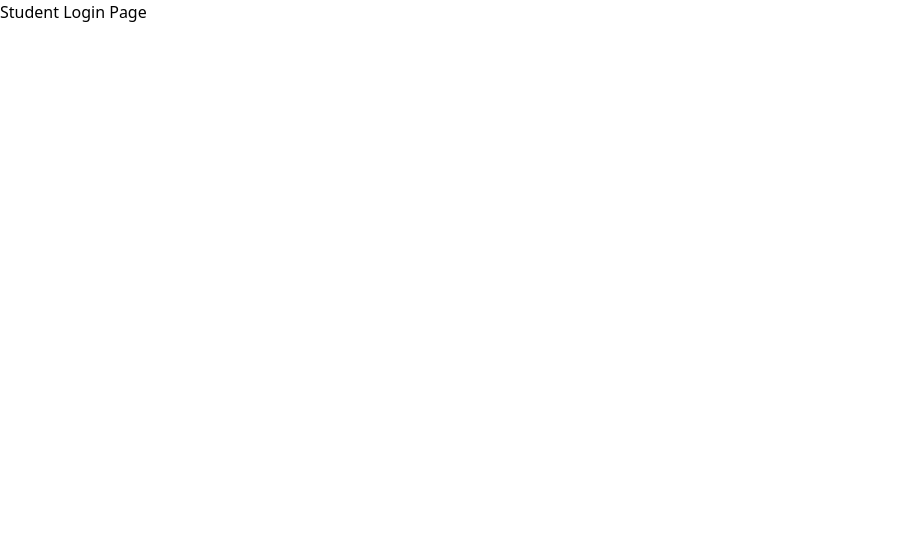
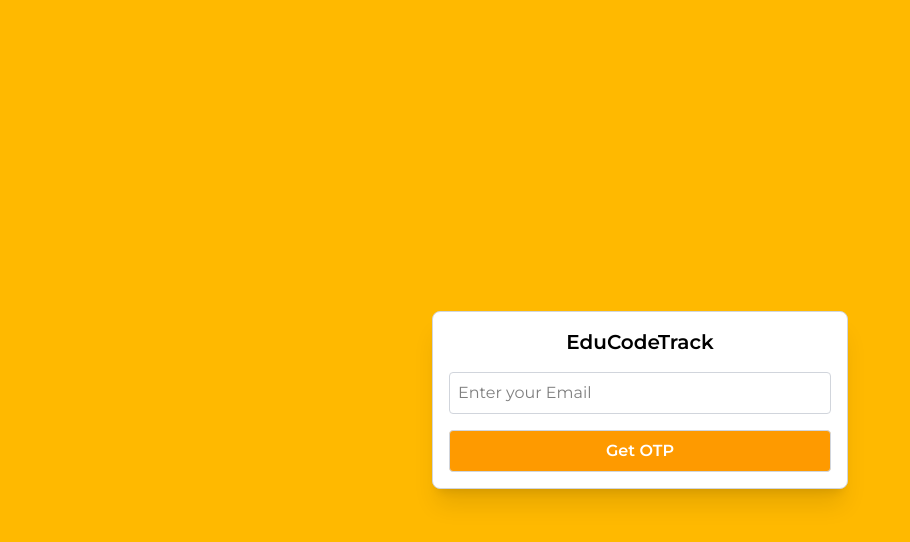
Before and after one commit to majestymewtwo/react-educodetrack, a React (Vite) app: page /student/login in a window 1280 px wide. Shown: the top 542 px of the page, without its empty margins (0-910 px from the left). Built offline with nearby package versions, Linux system fonts and the light colour scheme.

Commit message:
student login initial ui setup

```diff
--- a/index.html
+++ b/index.html
@@ -5,6 +5,12 @@
         <link rel="icon" type="image/svg+xml" href="/vite.svg" />
         <meta name="viewport" content="width=device-width, initial-scale=1.0" />
         <title>EduCodeTrack</title>
+        <link rel="preconnect" href="https://fonts.googleapis.com" />
+        <link rel="preconnect" href="https://fonts.gstatic.com" crossorigin />
+        <link
+            href="https://fonts.googleapis.com/css2?family=Montserrat:ital,wght@0,100..900;1,100..900&display=swap"
+            rel="stylesheet"
+        />
     </head>
     <body>
         <div id="root"></div>
--- a/src/index.css
+++ b/src/index.css
@@ -1 +1,5 @@
 @import "tailwindcss";
+
+body {
+    font-family: "Montserrat", sans-serif;
+}
--- a/src/pages/student/Login.jsx
+++ b/src/pages/student/Login.jsx
@@ -1,7 +1,24 @@
 export default function Login() {
+  const sendOTP = async (e) => {
+    e.preventDefault();
+  };
+
   return (
-    <section>
-      <div>Student Login Page</div>
+    <section className="h-screen w-screen p-4 flex items-center justify-center bg-amber-400">
+      <form
+        onSubmit={sendOTP}
+        className="w-full md:w-1/3 p-4 space-y-4 flex flex-col items-center border border-gray-300 shadow-xl rounded-lg bg-white"
+      >
+        <h1 className="font-semibold text-xl">EduCodeTrack</h1>
+        <input
+          type="text"
+          placeholder="Enter your Email"
+          className="w-full p-2 border border-gray-300 rounded-sm focus:border-amber-500 focus:outline-none"
+        />
+        <button className="w-full p-2 border border-gray-300 rounded-sm text-white bg-amber-500 cursor-pointer font-semibold focus:bg-amber-600">
+          Get OTP
+        </button>
+      </form>
     </section>
   );
 }
```
Lines whose indentation alone changed are shown as unchanged.
